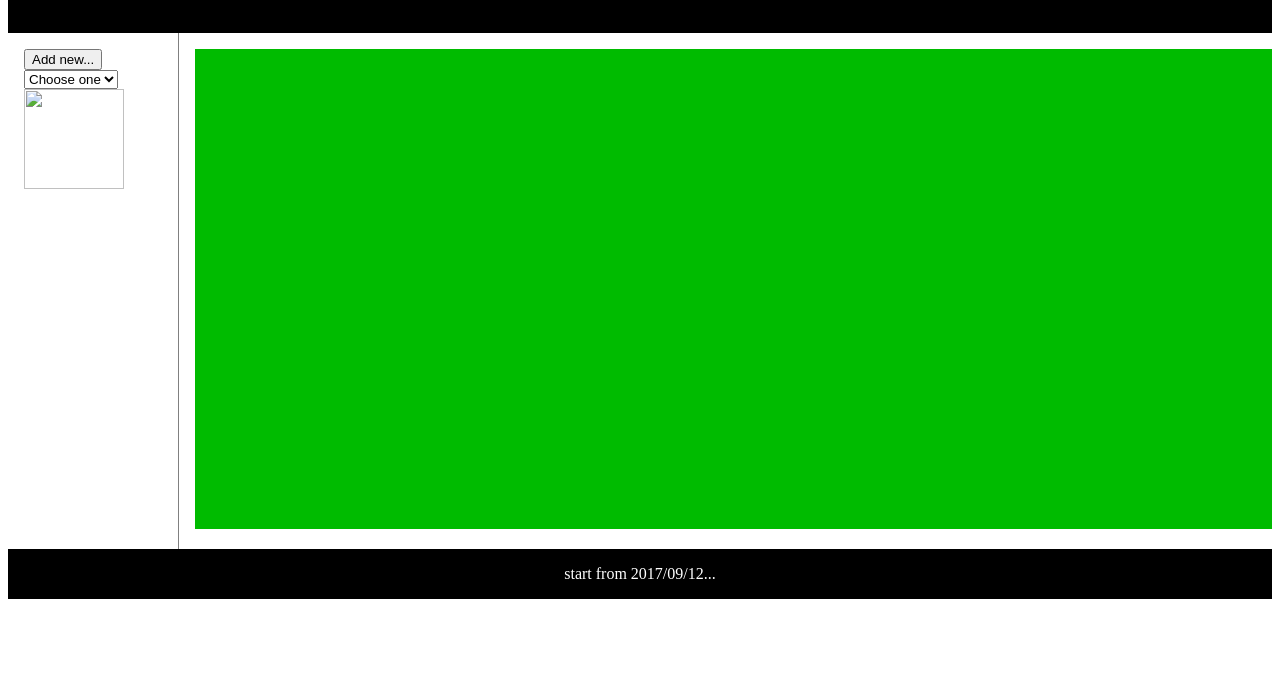
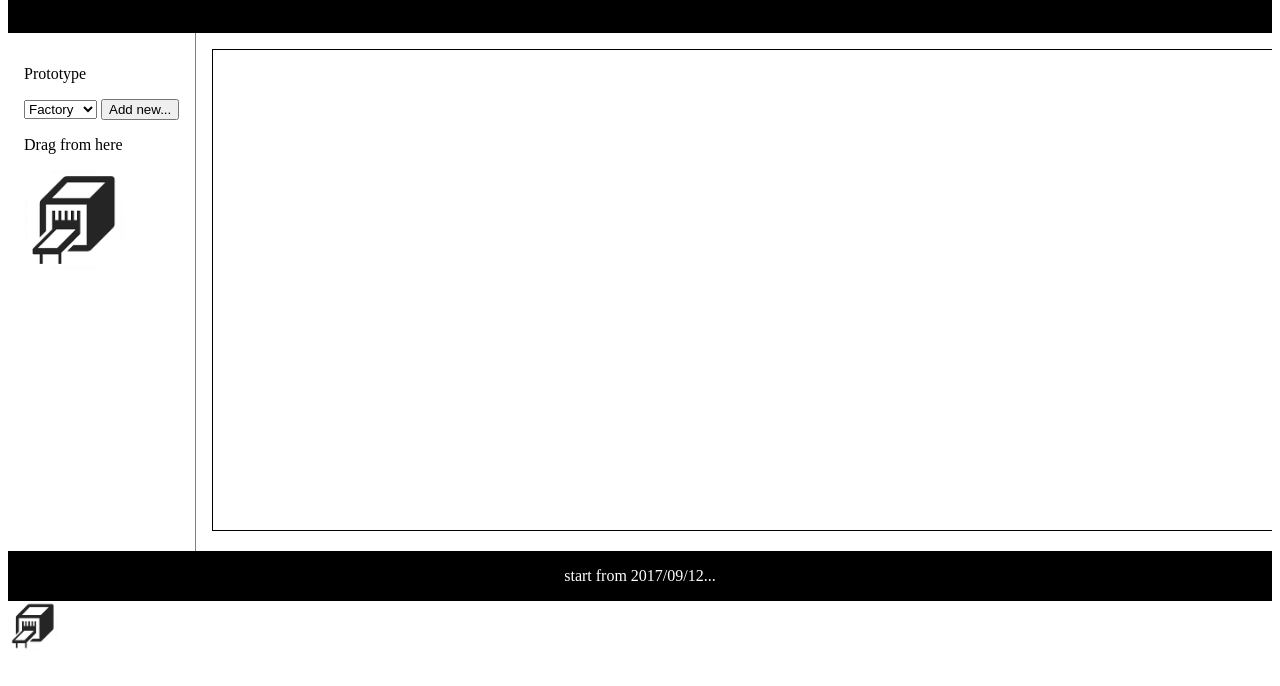
Before and after one commit to cool21540125/webUI, a plain HTML site: page index.html in a window 1280 px wide. Both pictures are taken after a click on the button "Add new...". Shown: the part 76-762 px from the top of the page. Drawn offline with nearby package versions, Linux system fonts and the light colour scheme.

Commit message:
Image draggable

```diff
--- a/css/my.css
+++ b/css/my.css
@@ -37,7 +37,8 @@ article {
 
 /* 初始畫布 */
 canvas#InitCanvas {
-    background-color: #0b0;
+    /* background-color: #0b0; */
+    border: 1px solid #000;
     width: 1080px;
     height: 480px;
 }
--- a/index.html
+++ b/index.html
@@ -25,18 +25,20 @@
 
         <nav>
             <!-- Left Side -->
-            <button onclick="addMachine()">Add new...</button>
-            <br />
-
+            <p>Prototype</p>
             <select name="image" onchange="document.getElementById('myImage').src = 'img/' + this.value;">
-                    <option value="">Choose one</option>
                     <option value="001.jpg">Factory</option>
                     <option value="002.jpg">Machine</option>
                     <option value="003.jpg">Monitor</option>
                 </select>
+                <button onclick="addMachine()">Add new...</button>
             <br />
 
-            <img src="" id="myImage" width="100px" height="100px" alt="">
+            <p>Drag from here</p>
+            <div></div>
+
+
+            <img src="img/001.jpg" id="myImage" width="100px" height="100px" alt="">
         </nav>
 
 
--- a/js/my.js
+++ b/js/my.js
@@ -1,29 +1,43 @@
-
+// Left Side button onchange=改變範例圖片
+function changeImgReview() {
+    document.getElementById("demo_img").src = "img/" + dir.photo.value;
+    document.getElementById("demo_img").style.display = "";
+}
 
 // 新增機器by click
+// https://stackoverflow.com/questions/8886248/add-image-to-page-onclick
 function addMachine() {
-    // Add new canvas
-    var machine = document.createElement("canvas");
-    var ctx = machine.getContext("2d");
-    ctx.font = "30px Arial";
-    ctx.fillText("New machine", 10, 30);
-    machine.className = "ui-draggable";
+    // Add new Canvas && Image
+    var img = document.createElement("img");
+    img.src = document.getElementById("myImage").src;
+    img.height = 50;
+    img.width = 50;
+
+    img.setAttribute("class", "ui-draggable");
+
+    document.body.appendChild(img);
 
     // Let canvas draggable by jQuery UI
-    var initCanvas = document.getElementById("InitCanvas");
-    initCanvas.appendChild(machine);
-    // document.body.appendChild(machine);
+    // document.body.appendChild(newImg);
+    // ctx.className = "ui-draggable";
     $(".ui-draggable").draggable();
 }
 
-// 改變範例圖片
-function changeImgReview() {
-    document.getElementById("demo_img").src = "img/"+dir.photo.value;
-    document.getElementById("demo_img").style.display = "";
+// https://www.w3schools.com/html/tryit.asp?filename=tryhtml5_canvas_tut_img
+function myCanvas() {
+    var c = document.getElementById("myCanvas");
+    var ctx = c.getContext("2d");
+    var img = document.getElementById("scream");
+    ctx.drawImage(img, 10, 10);
 }
 
 
-function aa() {
-    document.getElementById("demo_img").innerHTML="<img src='images/aftersurprise.png' />";
 
-}
+// https://stackoverflow.com/questions/27629122/how-to-get-all-ids-inside-of-a-div-using-pure-javascript
+// 計算畫面中有多少Canvas, 用來新增新id
+// function getCanvasID() {
+//     var everyChild = document.querySelectorAll("#container div");
+//     for (var i = 0; i<everyChild.length; i++) {
+//         everyChild[i].classList.add("anything");
+//     }
+// }
```
Also changed, not shown: test.html (+2 -2 lines).
